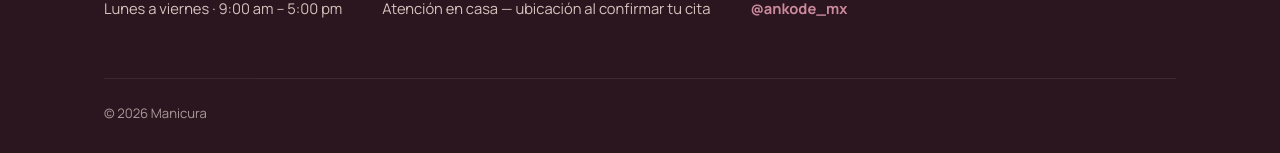
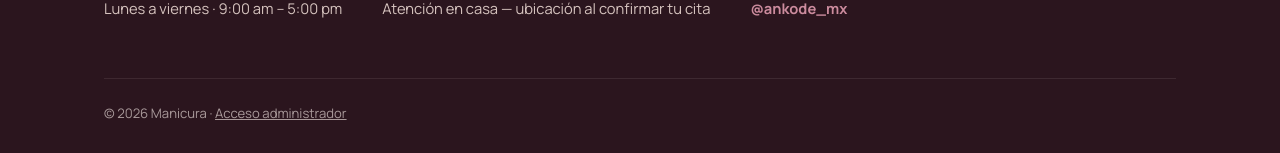
Before and after one commit to alefdel20/manicura, a plain HTML site: page frontend/index.html in a window 1280 px wide. Shown: the part 3990-4143 px from the top of the page. Drawn offline with Linux system fonts and the light colour scheme.

Commit message:
feat: cambios para back

```diff
--- a/frontend/index.html
+++ b/frontend/index.html
@@ -399,7 +399,7 @@
       <span>Atención en casa — ubicación al confirmar tu cita</span>
       <a href="https://instagram.com/ankode_mx" target="_blank" rel="noopener">@ankode_mx</a>
     </div>
-    <div class="foot-bottom">© <span id="year"></span> Manicura</div>
+    <div class="foot-bottom">© <span id="year"></span> Manicura · <a href="/admin/login.html">Acceso administrador</a></div>
   </div>
 </footer>
 
```
